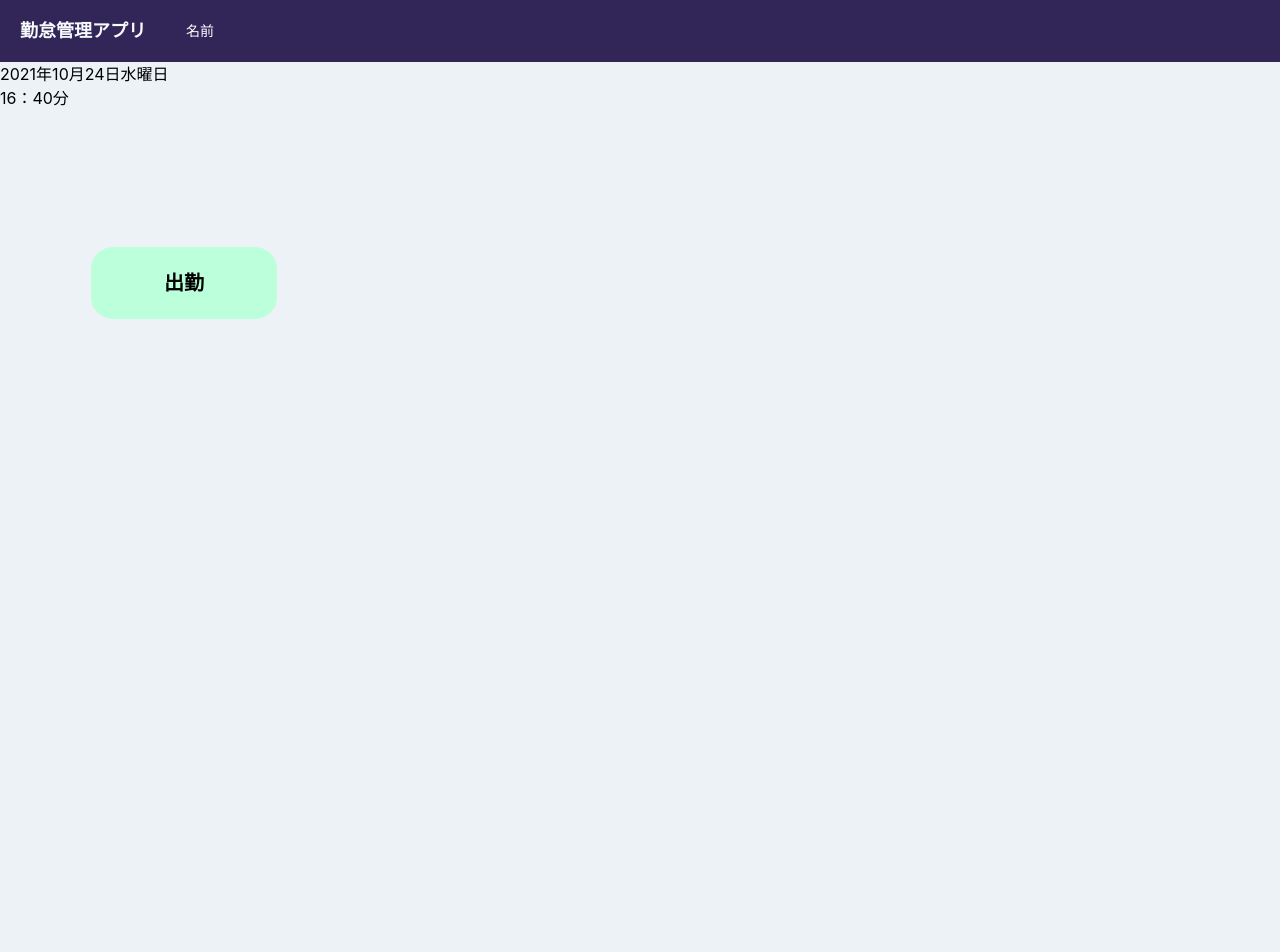
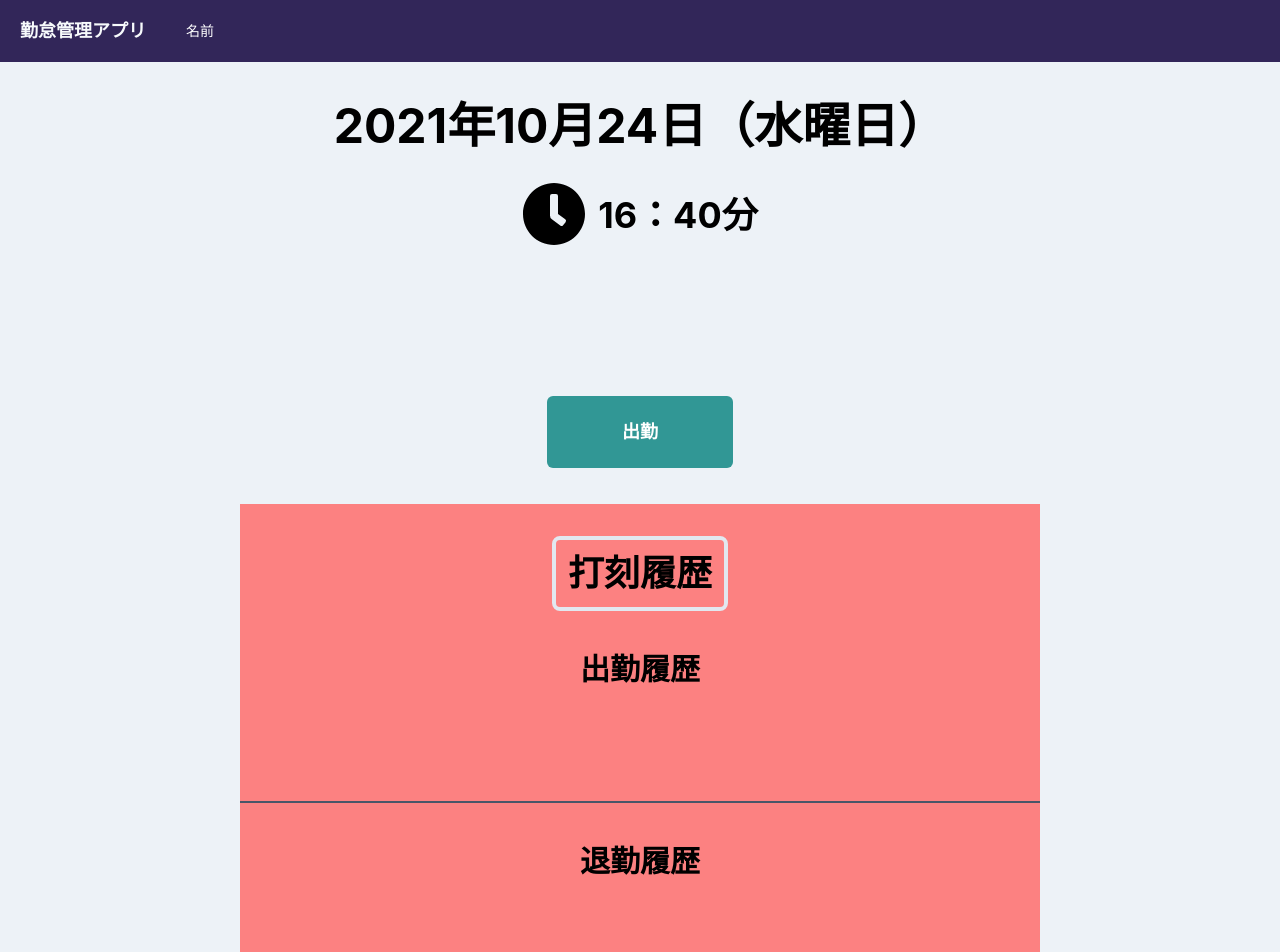
Before and after one commit to sum16/attendance_app_for_react, a React (Create React App) app: page / in a window 1280 px wide. Shown: the top 952 px of the page. Before the commit the page ends 800 px from the top, so only its background shows below. Built offline with nearby package versions, Linux system fonts and the light colour scheme.

Commit message:
pages/TopPageの作成

```diff
--- a/src/App.js
+++ b/src/App.js
@@ -41,7 +41,7 @@ function App() {
 
   return (
     <div className="App">
-      < TopPage />
+      < TopPage stampingHistories={stampingHistories} leavingHistories={leavingHistories} />
       {/* <Header />
       <AttendanceAndLeavingBtton ChangeWorkingFlag={ChangeWorkingFlag} workingFlg={workingFlg} onClickAddDate={onClickAddDate} onClickAddLeavingDate={onClickAddLeavingDate}/>
       <TimesOfDay />
--- a/src/components/Atoms/Button/AttendanceAndLeavingBtton.jsx
+++ b/src/components/Atoms/Button/AttendanceAndLeavingBtton.jsx
@@ -1,4 +1,5 @@
-import styled from "styled-components"
+import { Button } from "@chakra-ui/button";
+import { Box, Flex } from "@chakra-ui/layout";
 
 export const AttendanceAndLeavingBtton = (props) => {
   const {workingFlg, ChangeWorkingFlag, onClickAddDate, onClickAddLeavingDate} = props;
@@ -6,25 +7,15 @@ export const AttendanceAndLeavingBtton = (props) => {
   return(
     <>
     {/* trueであれば退勤、falseであれば出勤に切り変える */}
-    <div>
-        {workingFlg ? (
-          <SButton onClick={() => {ChangeWorkingFlag(); onClickAddLeavingDate();}}>退勤</SButton>
-        ) : (
-          <SButton onClick={() => {ChangeWorkingFlag(); onClickAddDate();}}>出勤</SButton>
-        )}
-    </div>
+    <Flex justify="center">
+      <Box mt={150}>
+          {workingFlg ? (
+            <Button colorScheme='teal' size="lg" height='72px' width="186px" variant='solid' onClick={() => {ChangeWorkingFlag(); onClickAddLeavingDate();}}>退勤</Button>
+          ) : (
+            <Button colorScheme='teal' size="lg" height='72px' width="186px" variant='solid' onClick={() => {ChangeWorkingFlag(); onClickAddDate();}}>出勤</Button>
+          )}
+      </Box>
+    </Flex>
     </>
   )
 }
-
-const SButton = styled.button`
-  position: absolute;
-  width: 186px;
-  height: 72px;
-  left: 91px;
-  top: 247px;
-  background: #BCFFDB;
-  border-radius: 22px;
-  font-weight: bold;
-  font-size: 20px;
-`
--- a/src/components/Atoms/TimesOfDay/TimesOfDay.jsx
+++ b/src/components/Atoms/TimesOfDay/TimesOfDay.jsx
@@ -1,15 +1,29 @@
+import { Box, Flex, Heading } from "@chakra-ui/layout";
+import { FontAwesomeIcon } from "@fortawesome/react-fontawesome";
+import { faClock } from '@fortawesome/free-solid-svg-icons';
+
 export const TimesOfDay = () => {
   const date = new Date();
   const dayOfweek = date.getDay()
   const dayOfWeekStr = [ "日", "月", "火", "水", "木", "金", "土" ][dayOfweek]
-  const currentDay = date.getFullYear() + "年" + date.getMonth() + "月" +  date.getDate() + "日"  + `${dayOfWeekStr}曜日`;
+  const currentDay = date.getFullYear() + "年" + date.getMonth() + "月" +  date.getDate() + "日"  + `（${dayOfWeekStr}曜日）`;
   const currentTime = date.getHours() + "：" + date.getMinutes() + "分";
   return (
     <>
-    <div>
-      <h2>{currentDay}</h2>
-      <h2>{currentTime}</h2>
-    </div>
+    <Flex justify="center">
+      <Box mt={10}>
+        <Heading as='h2' size="2xl">{currentDay}</Heading>
+        <Flex justify="center" mt={8}>
+          <Box>
+            {/* 時計アイコン */}
+            <FontAwesomeIcon icon={faClock} size="4x" />
+          </Box>
+          <Box ml={3}>
+            <Heading mt={3}>{currentTime}</Heading>
+          </Box>
+        </Flex>
+      </Box>
+    </Flex>
     </>
   )
 }
--- a/src/components/Organisms/StampingHistory.jsx
+++ b/src/components/Organisms/StampingHistory.jsx
@@ -1,51 +1,54 @@
 // import styled from "styled-components"
+import { Box, Flex, Heading, ListItem, UnorderedList } from "@chakra-ui/layout";
 
 export const StampingHistory = (props) => {
   const {stampingHistories, leavingHistories} = props;
 
   return(
     <>
-    <div>
-    <h2>打刻履歴</h2>
-      <div className="stampingHistory-area">
-        <p>出勤履歴</p>
-        <ul>
+    <Flex justify="center">
+      <Box bg="red.300" w="800px" height="500px" pt={8} pb={8} mt={9}>
+      <Flex justify="center">
+        <Box borderWidth='4px' borderRadius='lg' p={3}>
+          <Heading as="h2">打刻履歴</Heading>
+        </Box>
+      </Flex>
+        <Box>
+          <Box className="stampingHistory-area" mt={10} borderBottom="2px" borderColor='gray.600'>
+            <Flex justify="center">
+              <Box height="150px">
+                <Heading as="h3" size="lg">出勤履歴</Heading>
+              </Box>
+            </Flex>
+            <UnorderedList>
               {stampingHistories.map((history) => {
                 return(
-              <div key={history} className="list-row">
-                <li>{history}</li>
-              </div>
+                  <Box key={history} className="list-row">
+                    <ListItem>{history}</ListItem>
+                  </Box>
                 )
               })}
-        </ul>
-      </div>
-      <div className="stampingHistory-leaving-area">
-        <p>退勤履歴</p>
-        <ul>
+            </UnorderedList>
+          </Box>
+          <Box className="stampingHistory-leaving-area" mt={10} borderBottom="2px" borderColor='gray.600'>
+          <Flex justify="center">
+            <Box height="150px">
+              <Heading as="h3" size="lg">退勤履歴</Heading>
+            </Box>
+          </Flex>
+            <UnorderedList>
               {leavingHistories.map((history) => {
                 return(
-              <div key={history} className="list-row">
-                <li>{history}</li>
-              </div>
+                  <Box key={history} className="list-row">
+                    <ListItem>{history}</ListItem>
+                  </Box>
                 )
               })}
-        </ul>
-      </div>
-    </div>
+            </UnorderedList>
+          </Box>
+        </Box>
+      </Box>
+    </Flex>
     </>
   )
 }
-
-// const Scontainer = styled.div`
-// width: 360px;
-// height: 314px;
-// left: 7px;
-// top: 353px;
-// background: #F0F8EA;
-// margin-top: 300px;
-// `
-
-// const Sunderline = styled.div`
-// width: 360px;
-// border-bottom: 3px solid #C4C4C4;
-// `
--- a/src/components/Pages/TopPage.jsx
+++ b/src/components/Pages/TopPage.jsx
@@ -1,4 +1,3 @@
-import styled from "styled-components"
 import { AttendanceAndLeavingBtton } from "../Atoms/Button/AttendanceAndLeavingBtton"
 import { TimesOfDay } from "../Atoms/TimesOfDay/TimesOfDay"
 import { Header } from "../Organisms/header"
@@ -6,13 +5,16 @@ import { StampingHistory } from "../Organisms/StampingHistory"
 import { ChakraProvider } from '@chakra-ui/react'
 import theme from "../../theme/theme"
 
-export const TopPage = () => {
+export const TopPage = (props) => {
+  const {stampingHistories, leavingHistories} = props;
+
   return(
     <>
     <ChakraProvider theme={theme}>
       <Header />
         <TimesOfDay />
         <AttendanceAndLeavingBtton />
+        <StampingHistory stampingHistories={stampingHistories} leavingHistories={leavingHistories}/>
     </ChakraProvider>
     </>
   )
```
Lines whose indentation alone changed are shown as unchanged.
